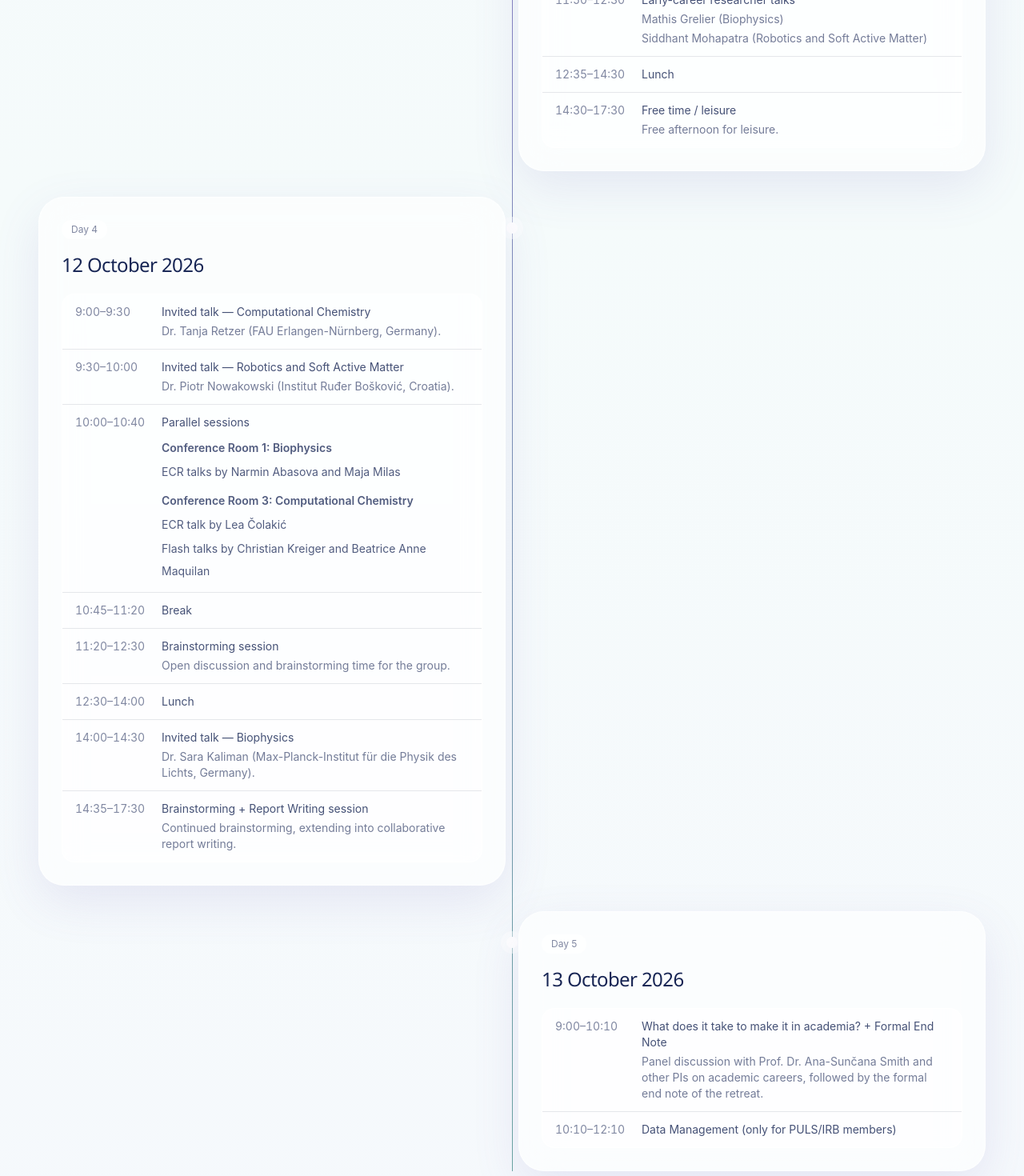
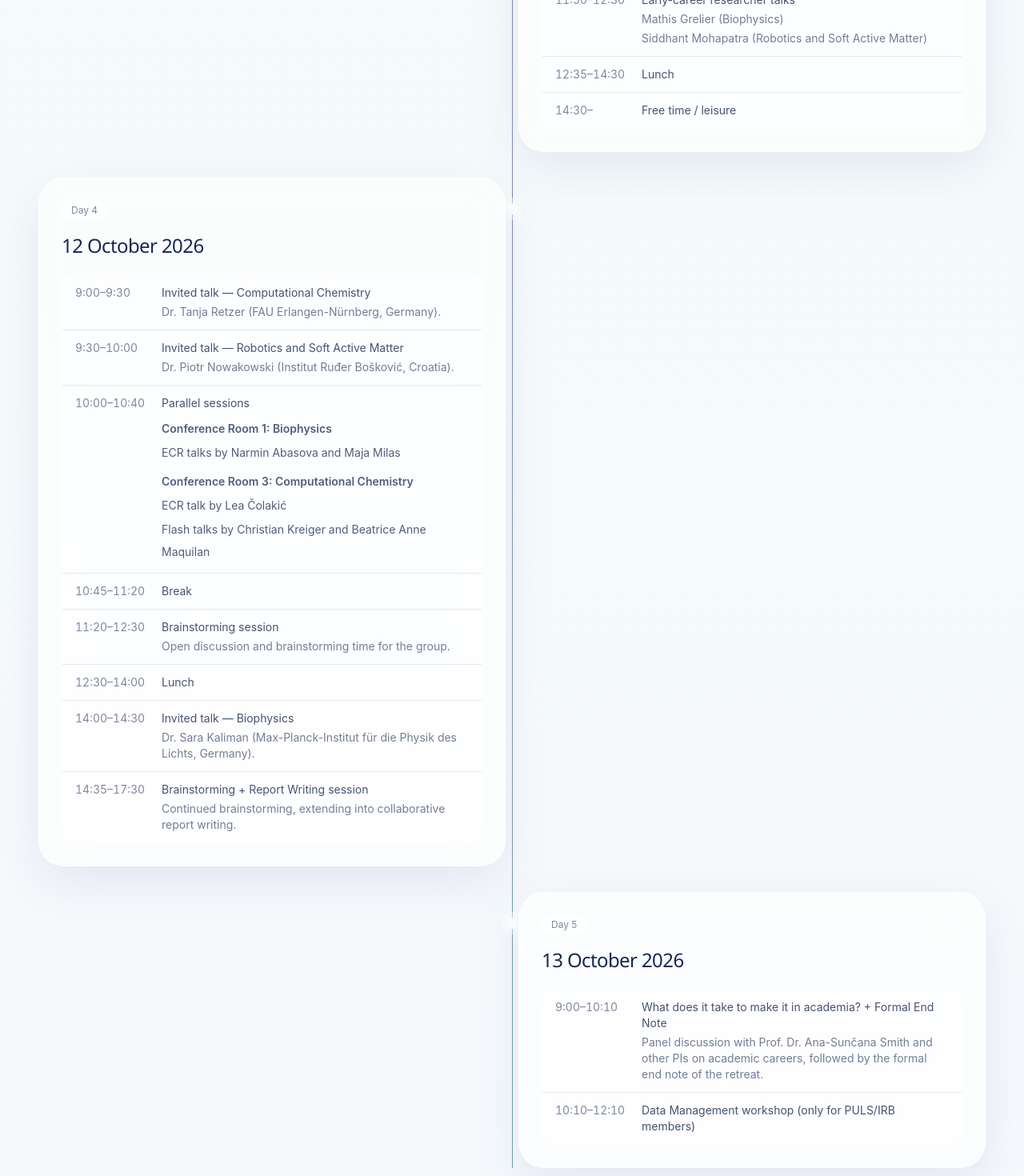
Before and after one commit to pahi-26/puls-retreat-2026, a Next.js app: page / in a window 1280 px wide. Shown: the part 3900-5370 px from the top of the page at 80% size. Built offline with nearby package versions, Linux system fonts and the light colour scheme.

Commit message:
Updated schedule

```diff
--- a/data/programme.ts
+++ b/data/programme.ts
@@ -151,9 +151,9 @@ export const programme: ProgrammeDay[] = [
         title: "Lunch"
       },
       {
-        time: "14:30–17:30",
-        title: "Free time / leisure",
-        detail: "Free afternoon for leisure."
+        time: "14:30–",
+        title: "Free time / leisure"
+        // detail: "Free afternoon for leisure."
       }
     ]
   },
@@ -221,7 +221,7 @@ export const programme: ProgrammeDay[] = [
       },
       {
         time: "10:10–12:10",
-        title: "Data Management (only for PULS/IRB members)"
+        title: "Data Management workshop (only for PULS/IRB members)"
         // detail: "Data management session led by PULS/IRB."
       }
     ]
```
